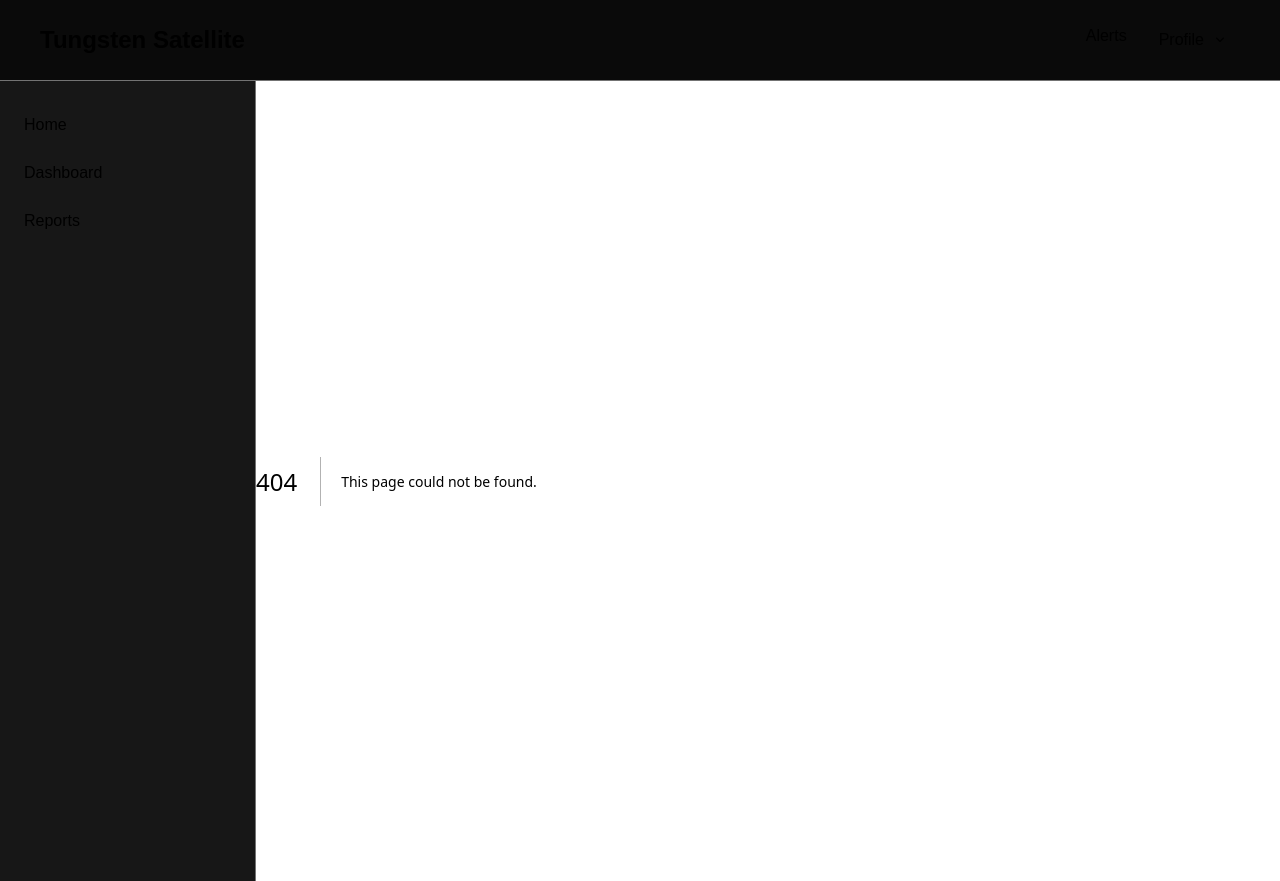
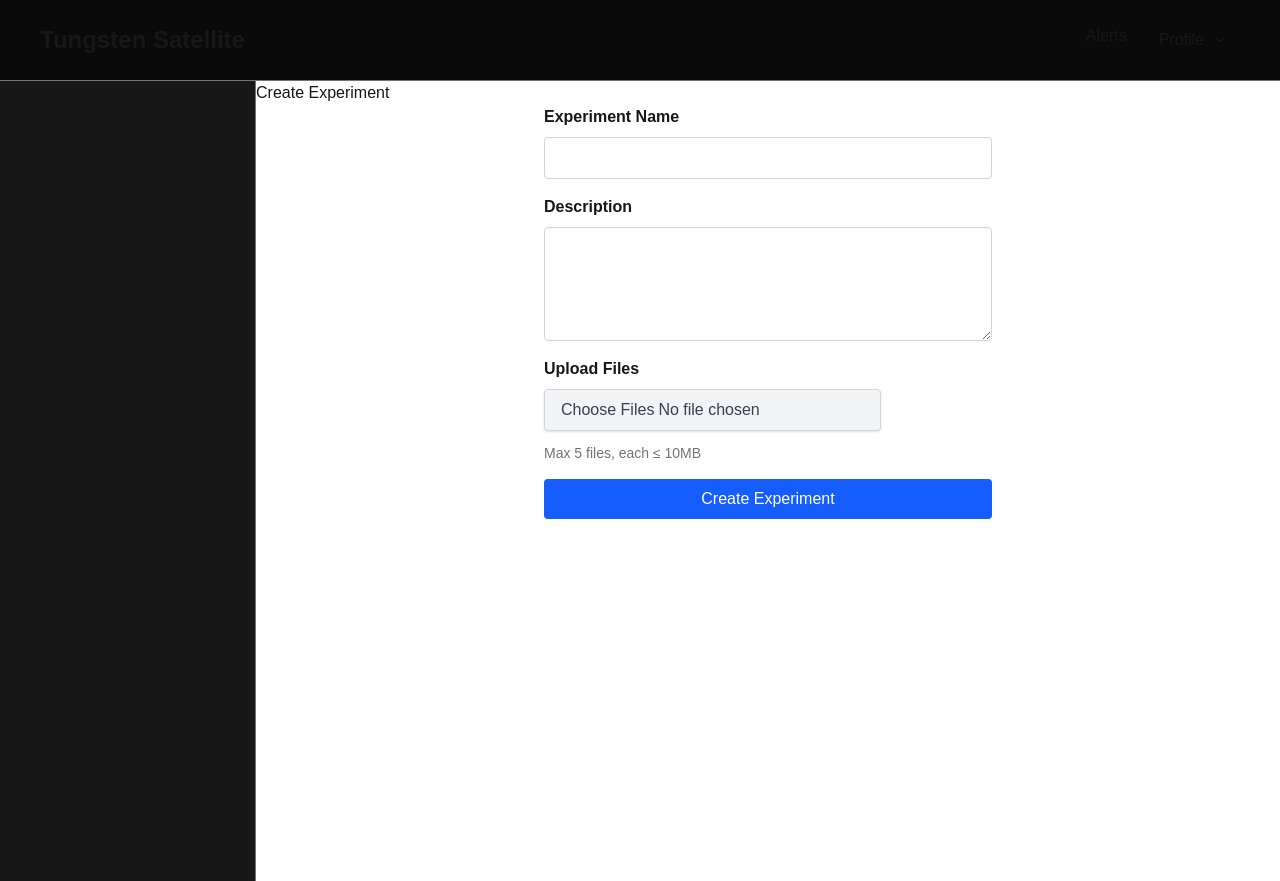
Before and after one commit to prthik/Tungsten-Satellite, a Next.js app: page /experiments in a window 1280 px wide. Before the commit this address had no page. Built offline with nearby package versions, Linux system fonts and the light colour scheme.

Commit message:
Experiments Page User Interface

```diff
--- /dev/null
+++ b/src/app/experiments/components/experimentform.js
@@ -0,0 +1,89 @@
+"use client";
+
+import React, { useState, useRef} from 'react';
+
+const MAX_FILES = 5;
+const MAX_SIZE_MB = 10;
+
+
+
+function FileUpload({ files, setFiles }) {
+    const fileInputRef = useRef();
+    const [error, setError] = useState('');
+
+    const handleFiles = (e) => {
+        const selectedFiles = Array.from(e.target.files);
+        if (selectedFiles.length + files.length > MAX_FILES) {
+            setError(`You can upload up to ${MAX_FILES} files.`);
+            return;
+        }
+        for (let file of selectedFiles) {
+            if (file.size > MAX_SIZE_MB * 1024 * 1024) {
+                setError(`Each file must be less than ${MAX_SIZE_MB} MB.`);
+                return;
+            }
+        }
+        setFiles([...files, ...selectedFiles]);
+        setError('');
+    };
+
+    const removeFile = (index) => {
+        const newFiles = files.slice();
+        newFiles.splice(index, 1);
+        setFiles(newFiles);
+    };
+
+    return (
+        <div className="flex flex-col">
+            <label className="mb-2 font-semibold">Upload Files</label>
+            <input
+                type="file"
+                multiple
+                ref={fileInputRef}
+                onChange={handleFiles}
+                className="block w-fit cursor-pointer rounded bg-gray-100 px-4 py-2 text-gray-700 border border-gray-300 shadow-sm hover:bg-gray-200 transition"
+            />
+            {error && <div className="text-red-600 mt-2">{error}</div>}
+            <ul className="mt-2">
+                {files.map((file, idx) => (
+                    <li key={idx} className="flex items-center justify-between">
+                        <span>{file.name}</span>
+                        <button
+                            type="button"
+                            className="text-red-500 ml-2"
+                            onClick={() => removeFile(idx)}
+                        >
+                            Remove
+                        </button>
+                    </li>
+                ))}
+            </ul>
+            <div className="text-sm text-neutral-500 mt-1">
+                Max {MAX_FILES} files, each ≤ {MAX_SIZE_MB}MB
+            </div>
+        </div>
+    );
+}
+
+export default function ExperimentForm() {
+    const [files, setFiles] = useState([]);
+    const handleSubmit = (e) => {
+        e.preventDefault();
+        // Handle form submission logic here
+        alert('Experiment Created!');
+    }
+    return (
+        <form className="flex flex-col gap-4 max-w-md mx-auto" onSubmit={handleSubmit}>
+            <div className="flex flex-col">
+                <label htmlFor="experimentName" className="mb-2 font-semibold">Experiment Name</label>
+                <input type="text" id="experimentName" name="experimentName" className="p-2 border border-neutral-300 rounded" required />
+            </div>
+            <div className="flex flex-col">
+                <label htmlFor="description" className="mb-2 font-semibold">Description</label>
+                <textarea id="description" name="description" rows="4" className="p-2 border border-neutral-300 rounded" required></textarea>
+            </div>
+            <FileUpload files={files} setFiles={setFiles} />
+            <button type="submit" className="bg-blue-600 text-white py-2 px-4 rounded hover:bg-blue-700 transition">Create Experiment</button>
+        </form>
+    )
+}
--- /dev/null
+++ b/src/app/experiments/page.js
@@ -0,0 +1,11 @@
+import React from 'react';
+import ExperimentForm from "./components/experimentform";
+
+export default function ExperimentsPage() {
+    return (
+    <main className="container">
+      <h1 className="page-title">Create Experiment</h1>
+      <ExperimentForm />
+    </main>
+    )
+}
```
